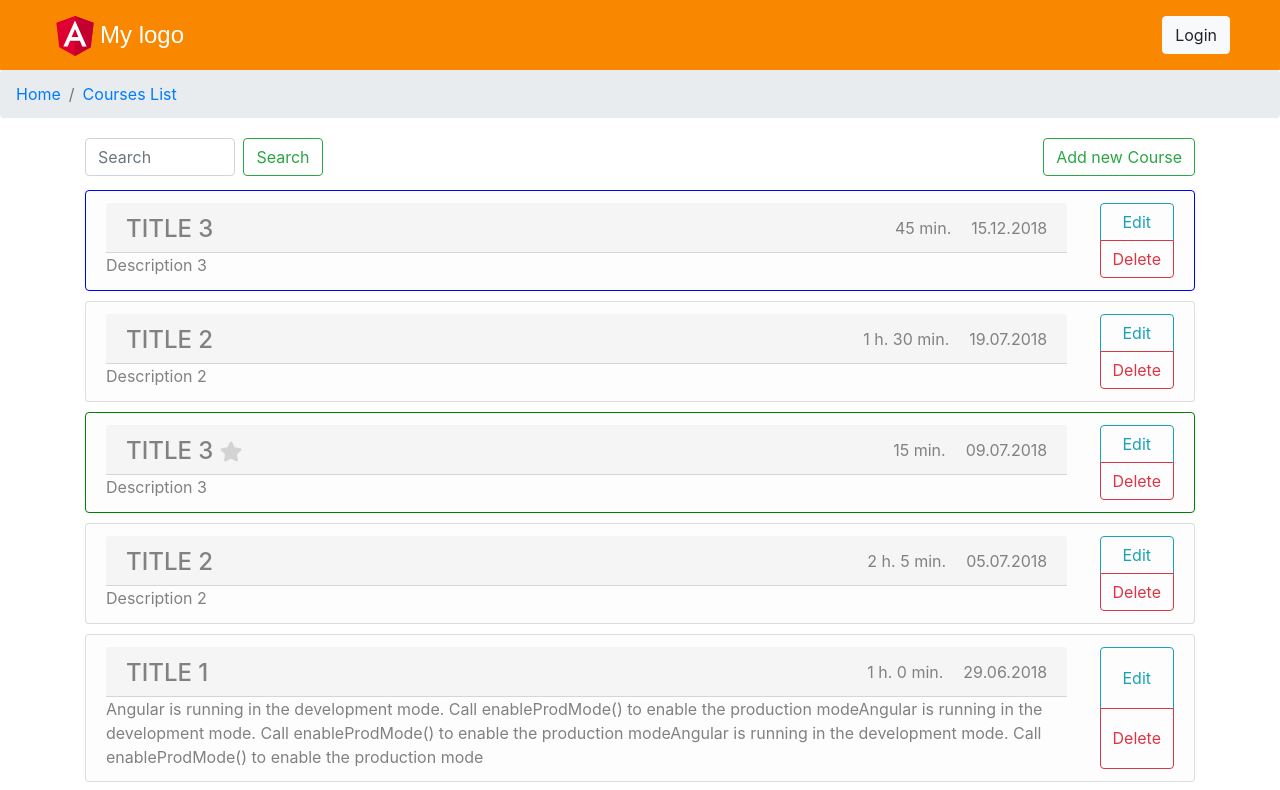
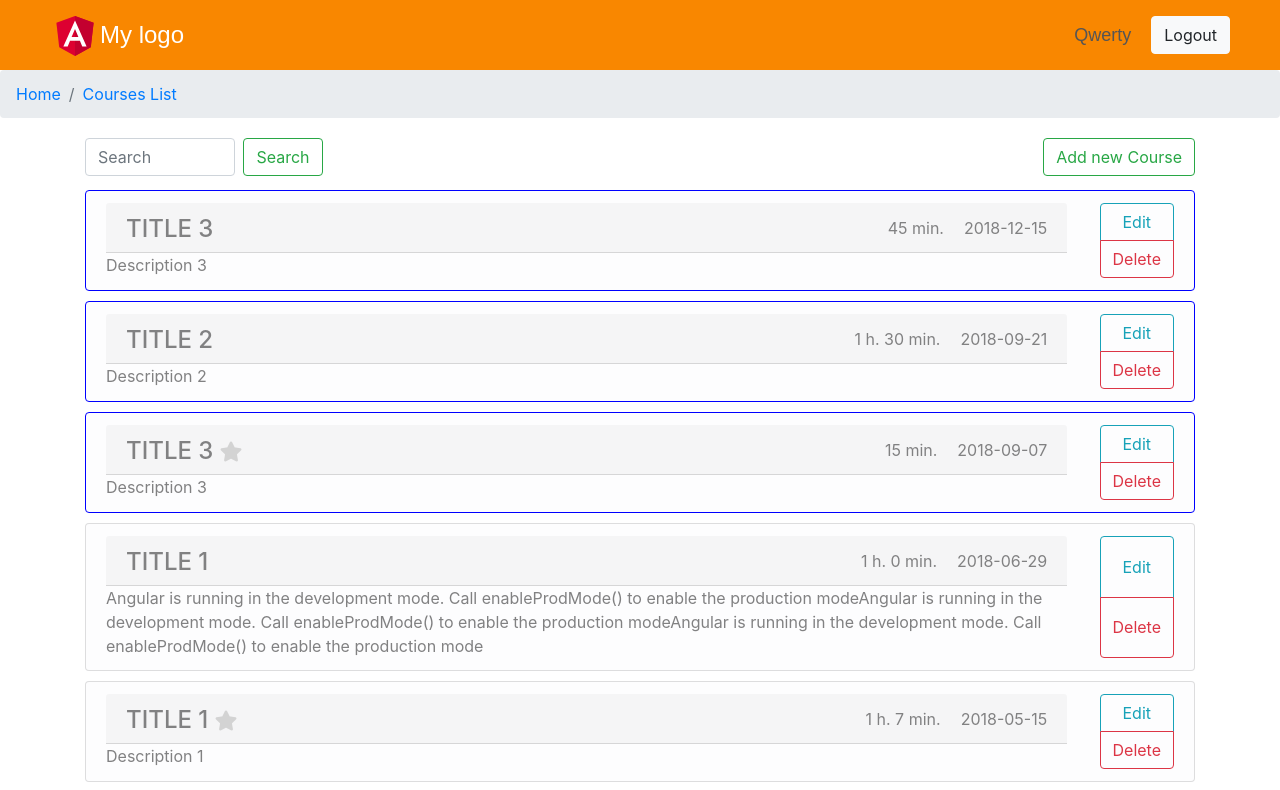
Before and after one commit to Sambl4/Angular_2018Q2, an Angular app: page /coursesList in a window 1280 px wide. Shown: the top 790 px of the page. Built offline with nearby package versions, Linux system fonts and the light colour scheme.

Commit message:
refactor(list): change date format.

```diff
--- a/src/app/authorization/authorization.service.ts
+++ b/src/app/authorization/authorization.service.ts
@@ -3,12 +3,30 @@ import { Injectable } from '@angular/core';
 @Injectable({
   providedIn: 'root'
 })
+
 export class AuthorizationService {
-  isLogged: boolean = false;
+  private authInfo = {
+    userMail: 'qwerty@gmail.com',
+    userName: 'Qwerty',
+    userPass: '123',
+    token: '57fake78Token43forQwerty21User'
+  };
 
   constructor() { }
 
-  getIsLogged() {
-    return this.isLogged;
+  Login() {
+
+  }
+
+  Logout() {
+
+  }
+
+  IsAuthenticated(): boolean {
+    return true;
+  }
+
+  GetUserInfo() {
+    return this.authInfo.userName;
   }
 }
--- a/src/app/core/header/header.component.html
+++ b/src/app/core/header/header.component.html
@@ -5,7 +5,7 @@
   </div>
 
   <div class="login-section">
-      <div *ngIf="isLogged" class="username"> User name </div>
+      <div *ngIf="isLogged" class="username">{{userName}}</div>
       <button class="btn btn-light btn-logout"
           (click)="isLogged = !isLogged" routerLink="../authorization">
           <span *ngIf="!isLogged">Login</span>
--- a/src/app/core/header/header.component.ts
+++ b/src/app/core/header/header.component.ts
@@ -7,12 +7,18 @@ import { AuthorizationService } from '../../authorization/authorization.service'
   templateUrl: './header.component.html',
   styleUrls: ['./header.component.css']
 })
+
 export class HeaderComponent implements OnInit {
+  public userName: string;
+
   isLogged: boolean;
   constructor(private authorizationService: AuthorizationService) { }
 
   ngOnInit() {
-    this.isLogged = this.authorizationService.isLogged;
+    this.isLogged = this.authorizationService.IsAuthenticated();
+    if (this.isLogged) {
+      this.userName = this.authorizationService.GetUserInfo();
+    }
   }
 
 }
--- a/src/app/list/list-item/list-item.component.html
+++ b/src/app/list/list-item/list-item.component.html
@@ -12,7 +12,7 @@
       </h4>
       <section class="card-header-info">
         <div>{{listItem.duration | durationFormat: listItem.duration}}</div>
-        <div>{{listItem.date | date: 'dd.MM.yyyy'}}</div>
+        <div>{{listItem.date | date: 'yyyy-MM-dd'}}</div>
       </section>
     </div>
     <div class='card-description' >{{listItem.description}}</div>
@@ -36,7 +36,7 @@
         <!-- <div *ngIf="listItem.date">{{listItem.date | date: 'dd.MM.yyyy'}}</div> -->
         <!-- <input *ngIf="!listItem.date" type="date" [ngModel]="listItem.date"
        value="{{listItem.date | date:'yyyy-MM-dd'}}" (ngModelChange)="listItem.date=$event"> -->
-       <input class="date-editmode" placeholder="Put release date dd.mm.yyyy" [(ngModel)]="listItem.date">
+       <input class="date-editmode" placeholder="Put release date yyyy.mm.dd" [(ngModel)]="listItem.date">
       </section>
     </div>
     <div class='card-description' >
--- a/src/app/list/list.service.ts
+++ b/src/app/list/list.service.ts
@@ -9,7 +9,7 @@ const originalListItems:  ListItem[] = [
     id: 1,
     title: 'Title 1',
     duration: 67,
-    date: new Date('05.15.2018'),
+    date: '2018-05-15',
     description: 'Description 1',
     rate: true,
     editMode: false,
@@ -17,7 +17,7 @@ const originalListItems:  ListItem[] = [
     id: 2,
     title: 'Title 2',
     duration: 90,
-    date: new Date(),
+    date: '2018-09-21',
     description: 'Description 2',
     rate: false,
     editMode: false,
@@ -25,7 +25,7 @@ const originalListItems:  ListItem[] = [
     id: 3,
     title: 'Title 3',
     duration: 15,
-    date: new Date('07.09.2018'),
+    date: '2018-09-07',
     description: 'Description 3',
     rate: true,
     editMode: false,
@@ -33,7 +33,7 @@ const originalListItems:  ListItem[] = [
     id: 4,
     title: 'Title 1',
     duration: 60,
-    date: new Date('06.29.2018'),
+    date: '2018-06-29',
     description: 'Angular is running in the development mode. Call enableProdMode() to enable the production mode' +
                   'Angular is running in the development mode. Call enableProdMode() to enable the production mode' +
                   'Angular is running in the development mode. Call enableProdMode() to enable the production mode',
@@ -43,7 +43,7 @@ const originalListItems:  ListItem[] = [
     id: 5,
     title: 'Title 2',
     duration: 125,
-    date: new Date('07.05.2018'),
+    date: '2018-05-07',
     description: 'Description 2',
     rate: false,
     editMode: false,
@@ -51,7 +51,7 @@ const originalListItems:  ListItem[] = [
     id: 6,
     title: 'Title 3',
     duration: 45,
-    date: new Date('12.15.2018'),
+    date: '2018-12-15',
     description: 'Description 3',
     rate: false,
     editMode: false,
@@ -87,7 +87,7 @@ export class ListService {
   public updateItem(item: ListItem) {
     let updatedItem: ListItem = this.getListItemById(item.id);
 
-    item.date = new Date(item.date.toString());
+    item.date = item.date;
 
     updatedItem = item;
   }
@@ -97,7 +97,7 @@ export class ListService {
   }
 
   private getListItemById(id: number) {
-    return _.find(originalListItems, {id: id})
+    return _.find(originalListItems, {id: id});
   }
 
   private generateNewItem() {
@@ -109,6 +109,6 @@ export class ListService {
       description: null,
       rate: false,
       editMode: true,
-    }
+    };
   }
 }
--- a/src/app/list/list/list.component.html
+++ b/src/app/list/list/list.component.html
@@ -18,5 +18,5 @@
     Load more
   </button>
   </div>
-  <button *ngIf="!listItems.length" class="btn btn-outline-success my-3 mr-sm-2 container">No data. Feel free to add new course</button>
+  <button *ngIf="!listItems.length" (click)="addNewCourse()" class="btn btn-outline-success my-3 mr-sm-2 container">No data. Feel free to add new course</button>
 </div>
--- a/src/app/list/list/list.component.ts
+++ b/src/app/list/list/list.component.ts
@@ -31,7 +31,7 @@ export class ListComponent implements OnInit {
     this.options = {
       title: 'Delete course.',
       message: 'Do you really want to delete ' + listItem.title + ' course? '
-    }
+    };
   }
 
   confirmResult(result: boolean) {
--- a/src/app/model/list-item.model.ts
+++ b/src/app/model/list-item.model.ts
@@ -2,7 +2,8 @@ export interface ListItem {
   id: number;
   title: string;
   duration: number;
-  date: object;
+  // date: object;
+  date: string;
   description: string;
   rate: boolean;
   editMode: boolean;
--- a/src/app/share/directives/highlight.directive.ts
+++ b/src/app/share/directives/highlight.directive.ts
@@ -16,7 +16,7 @@ export class BorderHighlightDirective implements OnChanges {
   }
   private borderHighlighterByDate() {
     const today: number =  currentDay.getTime();
-    const creationDate: number =  this.date.getTime();
+    const creationDate: number =  new Date(this.date).getTime();
     const timeDiff: number = today - TIME_FRAME;
 
     if (creationDate < today && creationDate >= timeDiff) {
```
